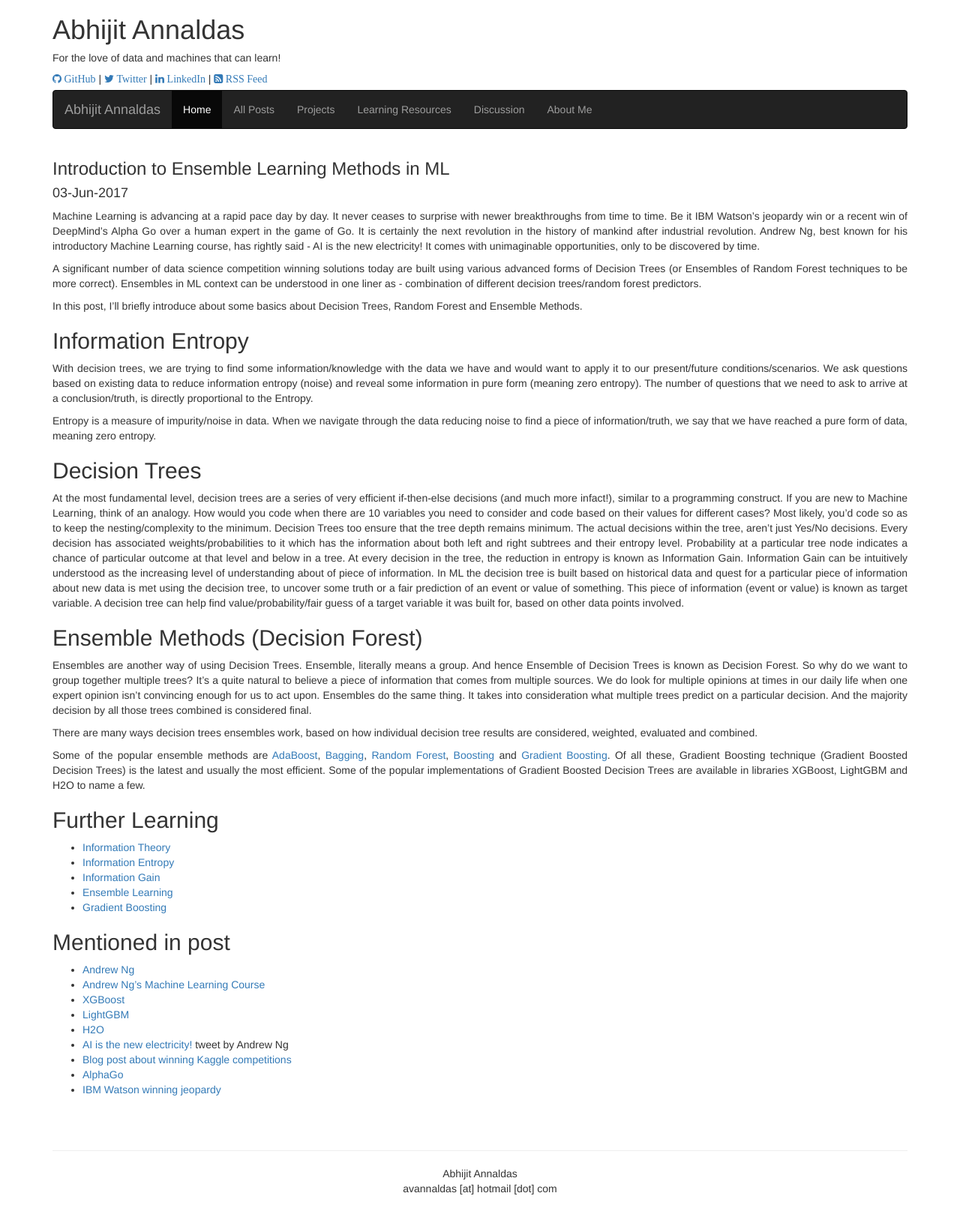
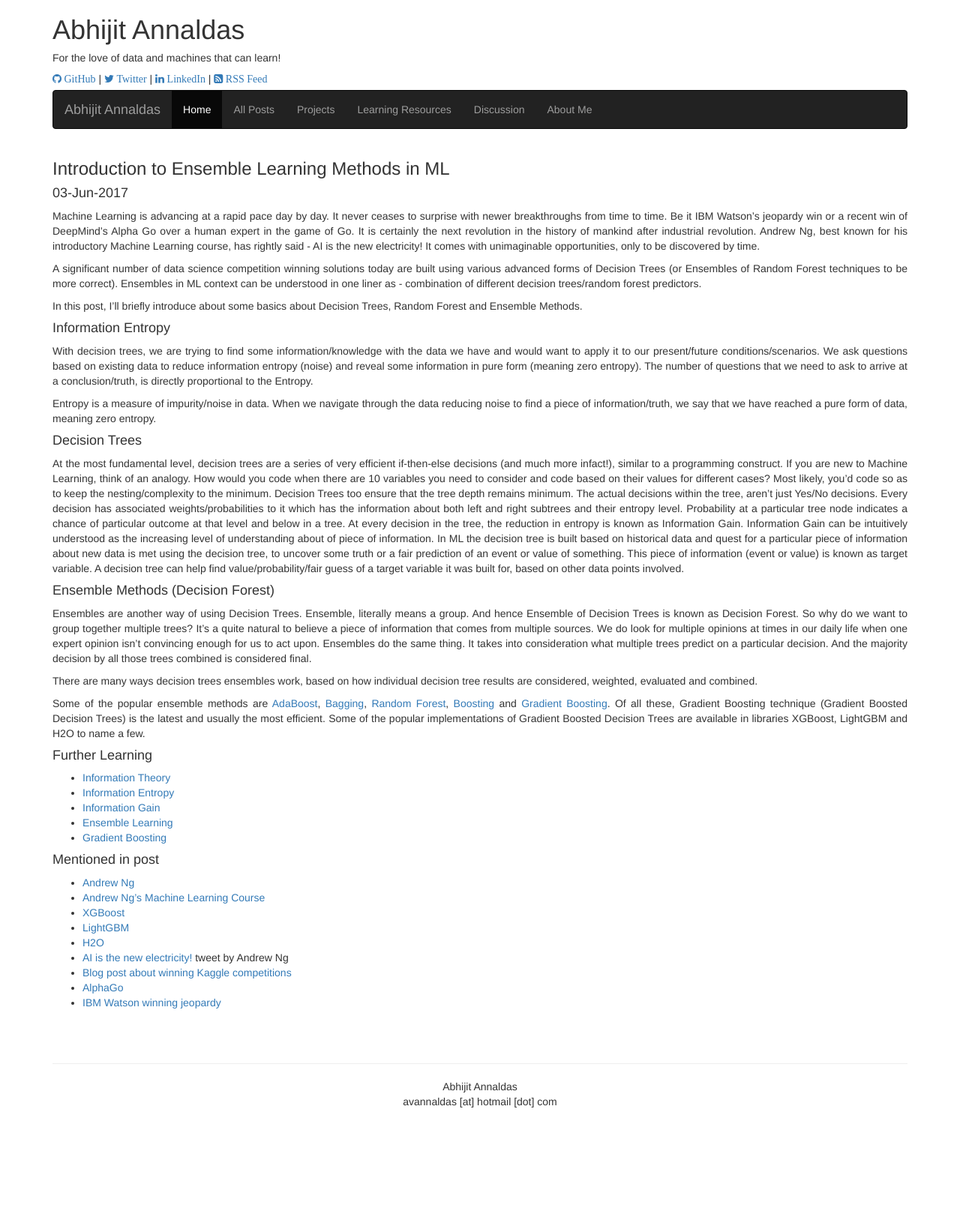
Before and after one commit to devm1023/ML_project, a Jekyll site: the page built from _posts/2017-06-03-introduction-to-ensemble-learning-methods-in-ml.markdown, in a window 1280 px wide. Shown: the whole page at 75% size. Built offline with Jekyll 4.4.1, drawn with Linux system fonts in a browser that asks for light colours; nearby versions of some CDN libraries; comment, search, counter and statistics services are not loaded; after the commit the page ends 1519 px from its top, so only the background shows below that.

```diff
--- a/_posts/2017-06-03-introduction-to-ensemble-learning-methods-in-ml.markdown
+++ b/_posts/2017-06-03-introduction-to-ensemble-learning-methods-in-ml.markdown
@@ -10,29 +10,29 @@ A significant number of data science competition winning solutions today are bui
 
 In this post, I'll briefly introduce about some basics about Decision Trees, Random Forest and Ensemble Methods.
 
-## Information Entropy
+#### Information Entropy
 With decision trees, we are trying to find some information/knowledge with the data we have and would want to apply it to our present/future conditions/scenarios. We ask questions based on existing data to reduce information entropy (noise) and reveal some information in pure form (meaning zero entropy). The number of questions that we need to ask to arrive at a conclusion/truth, is directly proportional to the Entropy.
 
 Entropy is a measure of impurity/noise in data. When we navigate through the data reducing noise to find a piece of information/truth, we say that we have reached a pure form of data, meaning zero entropy.
 
-## Decision Trees
+#### Decision Trees
 At the most fundamental level, decision trees are a series of very efficient if-then-else decisions (and much more infact!), similar to a programming construct. If you are new to Machine Learning, think of an analogy. How would you code when there are 10 variables you need to consider and code based on their values for different cases? Most likely, you'd code so as to keep the nesting/complexity to the minimum. Decision Trees too ensure that the tree depth remains minimum. The actual decisions within the tree, aren't just Yes/No decisions. Every decision has associated weights/probabilities to it which has the information about both left and right subtrees and their entropy level. Probability at a particular tree node indicates a chance of particular outcome at that level and below in a tree. At every decision in the tree, the reduction in entropy is known as Information Gain. Information Gain can be intuitively understood as the increasing level of understanding about of piece of information. In ML the decision tree is built based on historical data and quest for a particular piece of information about new data is met using the decision tree, to uncover some truth or a fair prediction of an event or value of something. This piece of information (event or value) is known as target variable. A decision tree can help find value/probability/fair guess of a target variable it was built for, based on other data points involved.
 
-## Ensemble Methods (Decision Forest)
+#### Ensemble Methods (Decision Forest)
 Ensembles are another way of using Decision Trees. Ensemble, literally means a group. And hence Ensemble of Decision Trees is known as Decision Forest. So why do we want to group together multiple trees? It's a quite natural to believe a piece of information that comes from multiple sources. We do look for multiple opinions at times in our daily life when one expert opinion isn't convincing enough for us to act upon. Ensembles do the same thing. It takes into consideration what multiple trees predict on a particular decision. And the majority decision by all those trees combined is considered final.
 
 There are many ways decision trees ensembles work, based on how individual decision tree results are considered, weighted, evaluated and combined.
 
 Some of the popular ensemble methods are <A href="https://en.wikipedia.org/wiki/AdaBoost" target="_blank">AdaBoost</A>, <A href="https://en.wikipedia.org/wiki/Bootstrap_aggregating" target="_blank">Bagging</A>, <A href="https://en.wikipedia.org/wiki/Random_forest" target="_blank">Random Forest</A>, <A href="https://en.wikipedia.org/wiki/Boosting_(machine_learning)" target="_blank">Boosting</A> and <A href="https://en.wikipedia.org/wiki/Gradient_boosting" target="_blank">Gradient Boosting</A>. Of all these, Gradient Boosting technique (Gradient Boosted Decision Trees) is the latest and usually the most efficient. Some of the popular implementations of Gradient Boosted Decision Trees are available in libraries XGBoost, LightGBM and H2O to name a few.
 
-## Further Learning
+#### Further Learning
 * <A href="https://www.khanacademy.org/computing/computer-science/informationtheory" target="_blank">Information Theory</A>
 * <A href="https://en.wikipedia.org/wiki/Entropy_(information_theory)" target="_blank">Information Entropy</A>
 * <A href="https://en.wikipedia.org/wiki/Information_gain_in_decision_trees" target="_blank">Information Gain</A>
 * <A href="https://en.wikipedia.org/wiki/Ensemble_learning" target="_blank">Ensemble Learning</A>
 * <A href="https://en.wikipedia.org/wiki/Gradient_boosting" target="_blank">Gradient Boosting</A>
 
-## Mentioned in post
+#### Mentioned in post
 * <A href="https://en.wikipedia.org/wiki/Andrew_Ng" target="_blank">Andrew Ng</A>
 * <A href="https://www.coursera.org/learn/machine-learning" target="_blank">Andrew Ng's Machine Learning Course</A>
 * <A href="https://xgboost.readthedocs.io/en/latest/" target="_blank">XGBoost</A>
```
